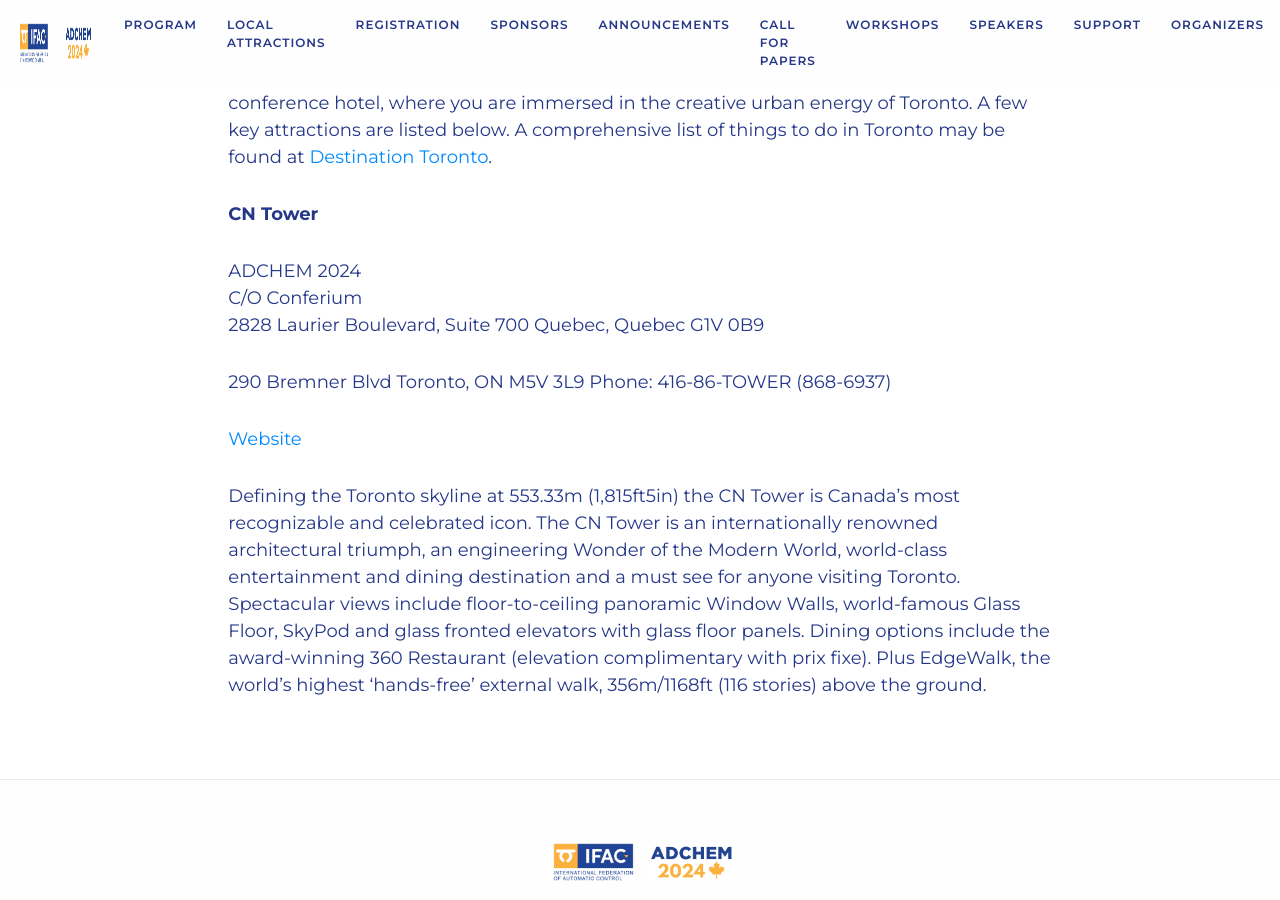
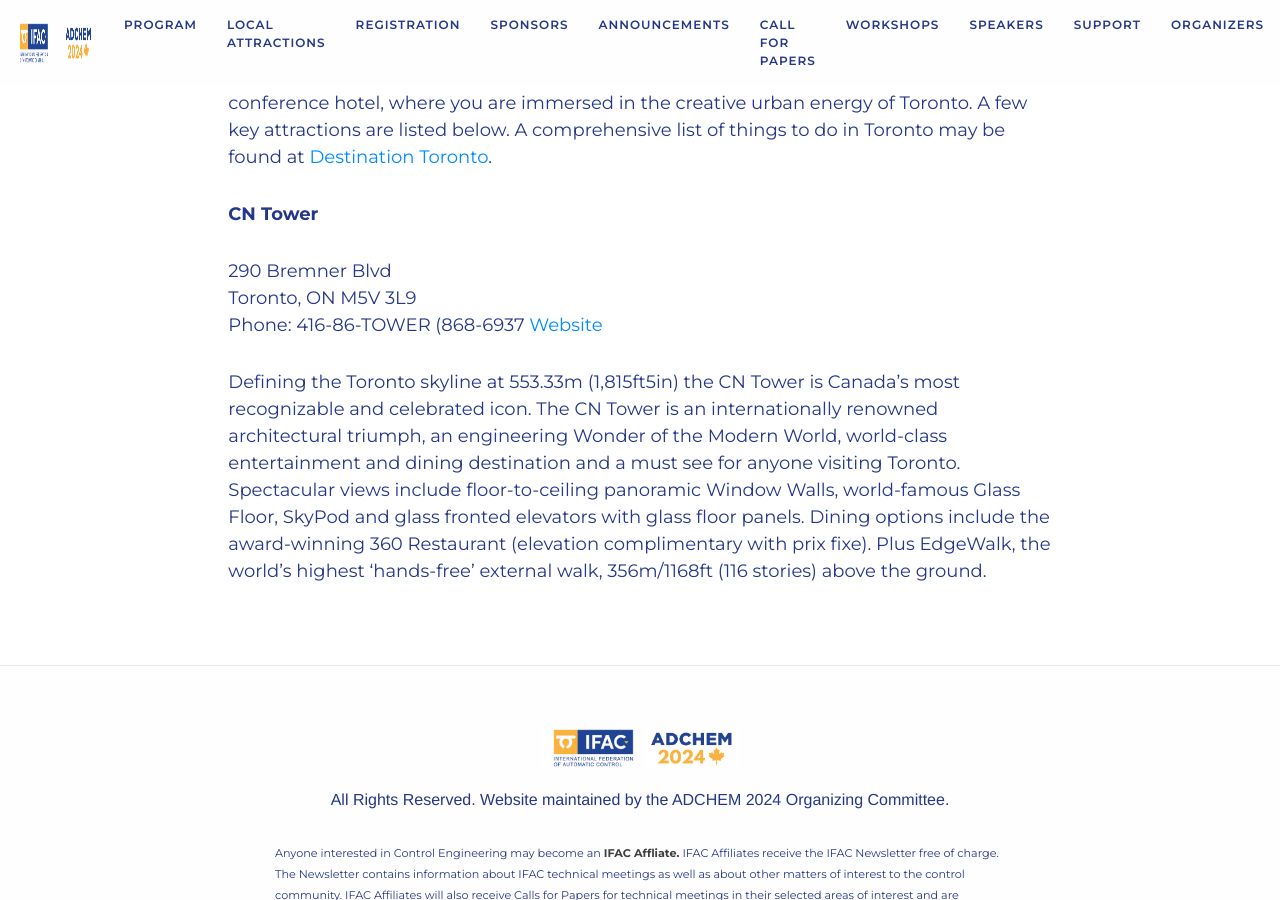
Before and after one commit to daisubc/ADCHEM2024, a Jekyll site: the page built from _pages/local_attractions.md, in a window 1280 px wide and 900 px high, scrolled down 451 px. Built offline with Jekyll 4.4.1, drawn with Linux system fonts in a browser that asks for light colours; nearby versions of some CDN libraries; some web fonts are replaced.

Commit message:
Update local_attractions.md

```diff
--- a/_pages/local_attractions.md
+++ b/_pages/local_attractions.md
@@ -11,16 +11,9 @@
 
 **CN Tower**
 
-ADCHEM 2024
-C/O Conferium
-2828 Laurier Boulevard, Suite 700
-Quebec, Quebec
-G1V 0B9
-
 290 Bremner Blvd
 Toronto, ON M5V 3L9
-Phone: 416-86-TOWER (868-6937)
-
+Phone: 416-86-TOWER (868-6937
 [Website](https://www.cntower.ca/)
 
 Defining the Toronto skyline at 553.33m (1,815ft5in) the CN Tower is Canada's most recognizable and celebrated icon. The CN Tower is an internationally renowned architectural triumph, an engineering Wonder of the Modern World, world-class entertainment and dining destination and a must see for anyone visiting Toronto. Spectacular views include floor-to-ceiling panoramic Window Walls, world-famous Glass Floor, SkyPod and glass fronted elevators with glass floor panels. Dining options include the award-winning 360 Restaurant (elevation complimentary with prix fixe). Plus EdgeWalk, the world’s highest ‘hands-free’ external walk, 356m/1168ft (116 stories) above the ground.
```
